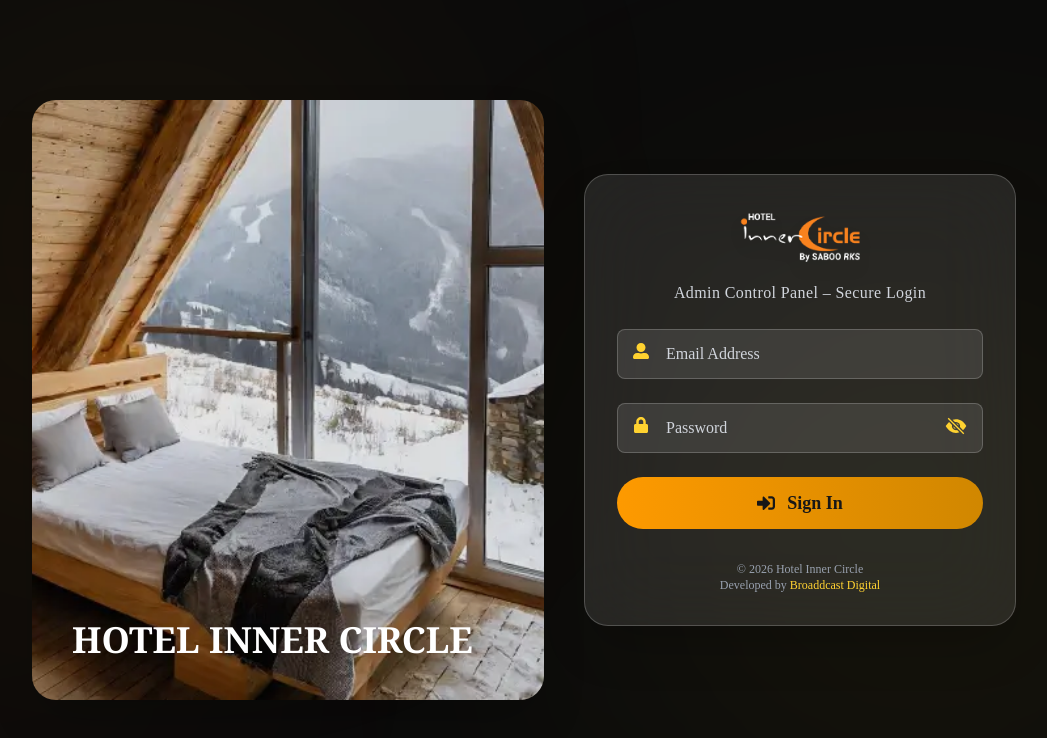
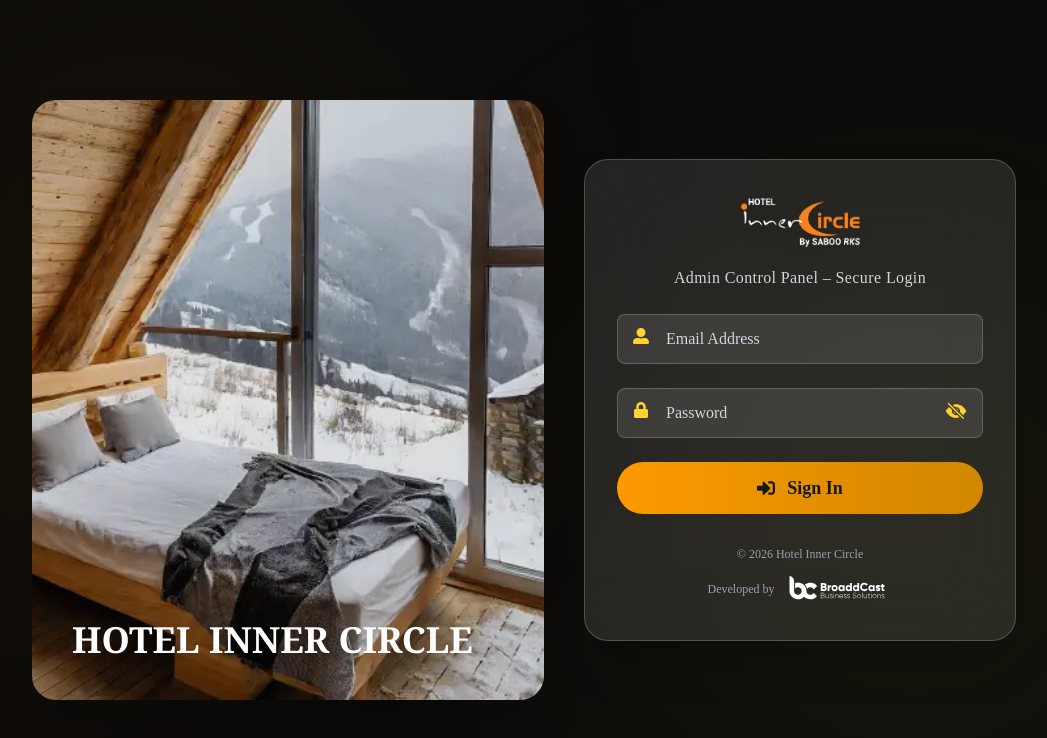
Before and after one commit to HotelInnerCircle/InnerCircle-nextjs, a Next.js app: page /admin/login in a window 1280 px wide. Shown: the top 738 px of the page, without its empty margins (96-1143 px from the left). Built offline with nearby package versions, Linux system fonts and the light colour scheme; a web font is replaced by a local one.

Commit message:
updated logo

```diff
--- a/app/(backend)/admin/login/page.jsx
+++ b/app/(backend)/admin/login/page.jsx
@@ -152,8 +152,7 @@ export default function HotelAdminLogin() {
                 disabled={loading}
                 className={`w-full py-3 flex items-center justify-center gap-3
                 rounded-full text-lg font-semibold transition-all duration-300
-                ${
-                  loading
+                ${loading
                     ? 'bg-amber-500/40 cursor-not-allowed'
                     : 'bg-linear-to-r from-amber-500 to-yellow-600 hover:opacity-90'
                   }`}
@@ -164,17 +163,26 @@ export default function HotelAdminLogin() {
             </form>
 
             {/* FOOTER */}
-            <p className="mt-8 text-center text-gray-400 text-xs">
-              © {new Date().getFullYear()} Hotel Inner Circle <br />
-              Developed by{" "}
+            <p className="mt-8 text-center text-gray-400 text-xs flex flex-col items-center gap-2">
+              © {new Date().getFullYear()} Hotel Inner Circle
+              <span className="flex items-center gap-2">
+                Developed by
                 <Link
                   href="https://www.broaddcast.com"
                   target="_blank"
-                className="text-amber-300 hover:underline"
+                  className="flex items-center gap-2 text-amber-300 hover:underline"
                 >
-                Broaddcast Digital
+                  <Image
+                    src="/logo-white (1).svg"
+                    alt="Broaddcast Digital Logo"
+                    width={110}
+                    height={30}
+                    className="object-contain hover:opacity-80 transition"
+                  />
                 </Link>
+              </span>
             </p>
+
           </div>
         </motion.div>
       </div>
```
Lines whose indentation alone changed are shown as unchanged.
